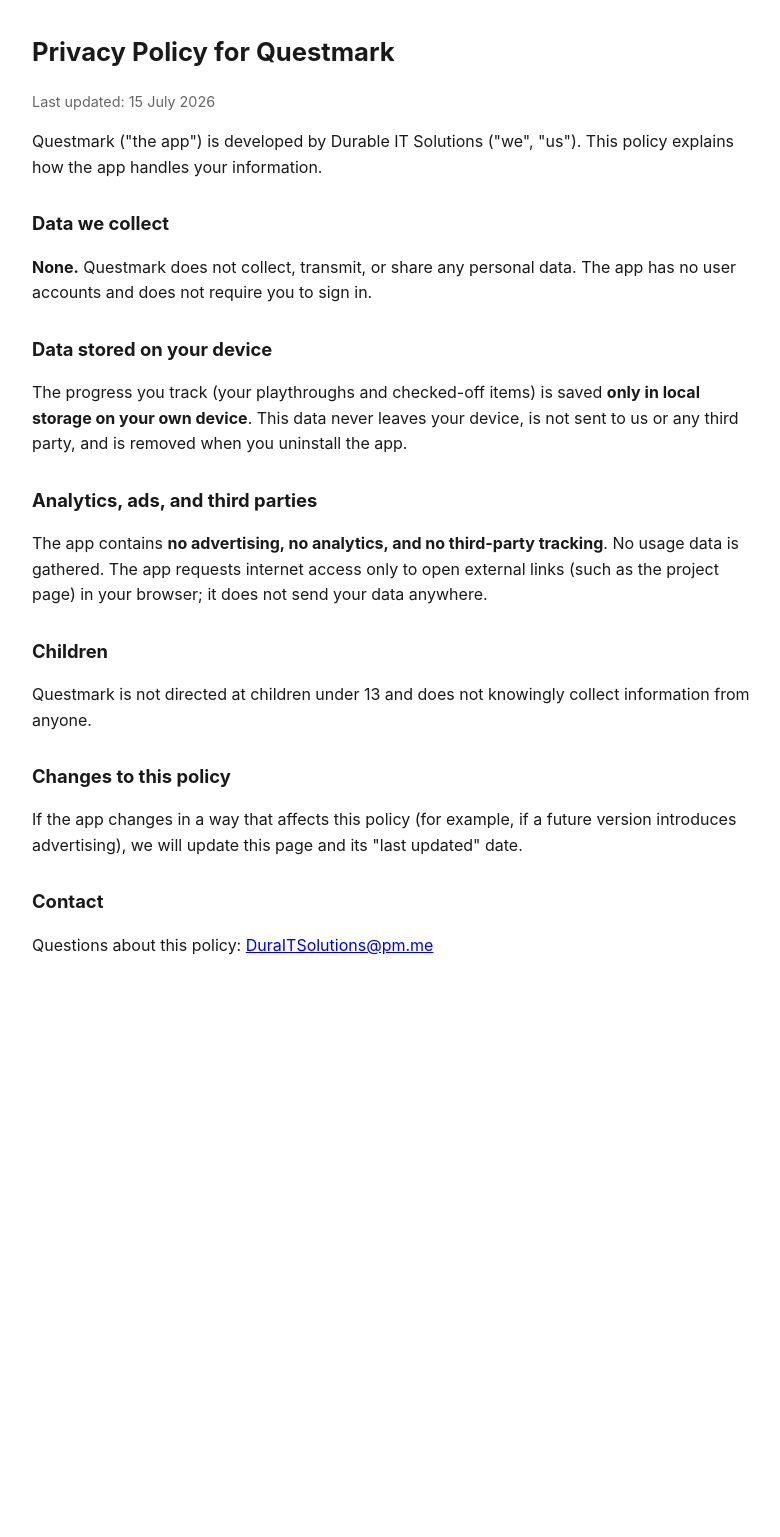
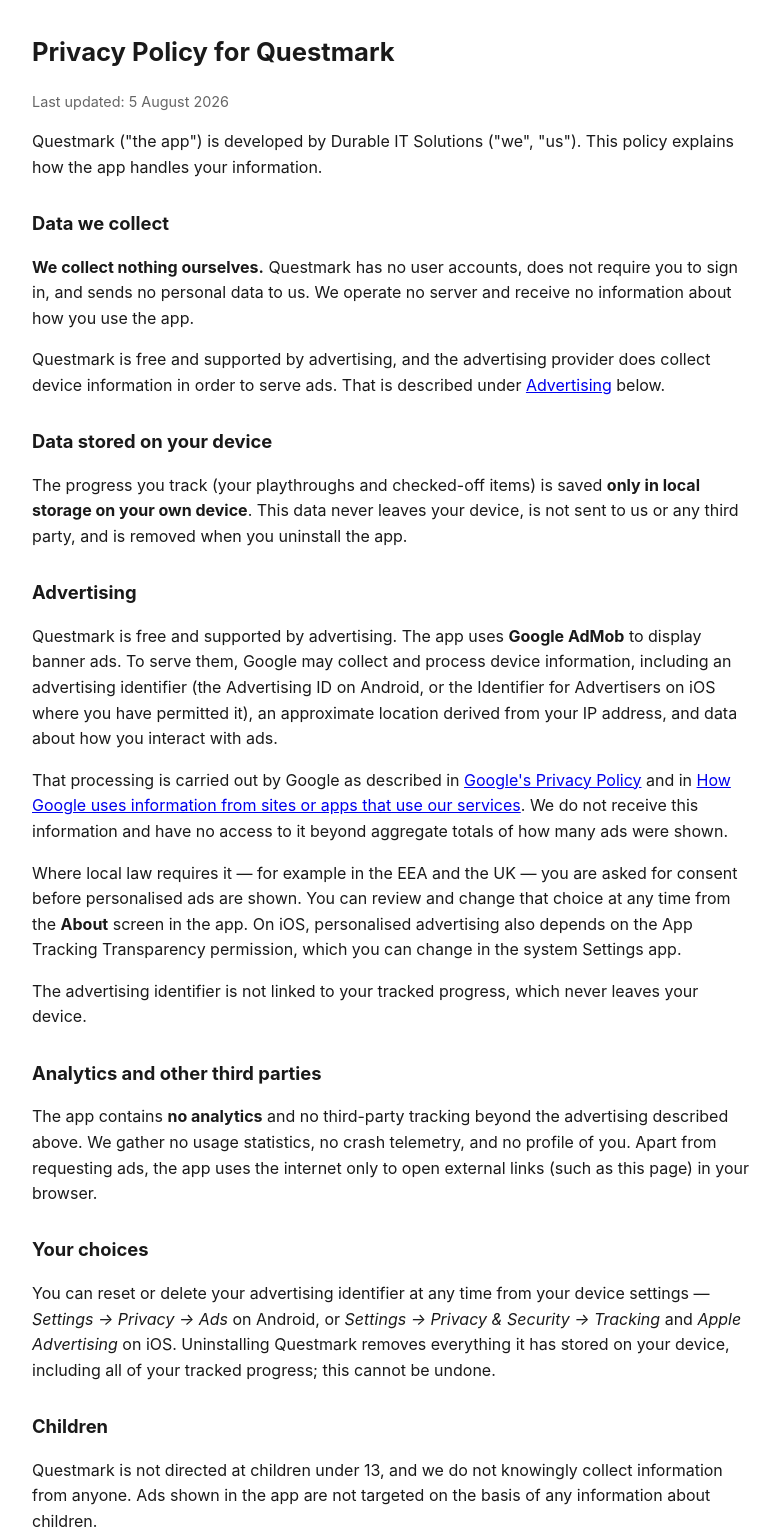
Before and after one commit to Dura-IT/questmark-legal, a plain HTML site: page index.html in a window 1280 px wide. Shown: the top 1537 px of the page, without its empty margins (248-1028 px from the left). Before the commit the page ends 990 px from the top, so only its background shows below. Drawn offline with Linux system fonts and the light colour scheme.

Commit message:
Correct privacy policy for ads, update licenses

```diff
--- a/index.html
+++ b/index.html
@@ -9,31 +9,47 @@
     h1 { font-size: 1.6rem; }
     h2 { font-size: 1.15rem; margin-top: 1.8rem; }
     .meta { color: #666; font-size: 0.9rem; }
-    @media (prefers-color-scheme: dark) { body { background: #111; color: #eee; } .meta { color: #aaa; } a { color: #6db3f2; } }
+    nav { margin-top: 2.5rem; padding-top: 1rem; border-top: 1px solid #ddd; font-size: 0.9rem; }
+    @media (prefers-color-scheme: dark) { body { background: #111; color: #eee; } .meta { color: #aaa; } a { color: #6db3f2; } nav { border-top-color: #333; } }
   </style>
 </head>
 <body>
   <h1>Privacy Policy for Questmark</h1>
-  <p class="meta">Last updated: 15 July 2026</p>
+  <p class="meta">Last updated: 5 August 2026</p>
 
   <p>Questmark ("the app") is developed by Durable IT Solutions ("we", "us"). This policy explains how the app handles your information.</p>
 
   <h2>Data we collect</h2>
-  <p><strong>None.</strong> Questmark does not collect, transmit, or share any personal data. The app has no user accounts and does not require you to sign in.</p>
+  <p><strong>We collect nothing ourselves.</strong> Questmark has no user accounts, does not require you to sign in, and sends no personal data to us. We operate no server and receive no information about how you use the app.</p>
+  <p>Questmark is free and supported by advertising, and the advertising provider does collect device information in order to serve ads. That is described under <a href="#ads">Advertising</a> below.</p>
 
   <h2>Data stored on your device</h2>
   <p>The progress you track (your playthroughs and checked-off items) is saved <strong>only in local storage on your own device</strong>. This data never leaves your device, is not sent to us or any third party, and is removed when you uninstall the app.</p>
 
-  <h2>Analytics, ads, and third parties</h2>
-  <p>The app contains <strong>no advertising, no analytics, and no third-party tracking</strong>. No usage data is gathered. The app requests internet access only to open external links (such as the project page) in your browser; it does not send your data anywhere.</p>
+  <h2 id="ads">Advertising</h2>
+  <p>Questmark is free and supported by advertising. The app uses <strong>Google AdMob</strong> to display banner ads. To serve them, Google may collect and process device information, including an advertising identifier (the Advertising ID on Android, or the Identifier for Advertisers on iOS where you have permitted it), an approximate location derived from your IP address, and data about how you interact with ads.</p>
+  <p>That processing is carried out by Google as described in <a href="https://policies.google.com/privacy">Google's Privacy Policy</a> and in <a href="https://policies.google.com/technologies/partner-sites">How Google uses information from sites or apps that use our services</a>. We do not receive this information and have no access to it beyond aggregate totals of how many ads were shown.</p>
+  <p>Where local law requires it — for example in the EEA and the UK — you are asked for consent before personalised ads are shown. You can review and change that choice at any time from the <strong>About</strong> screen in the app. On iOS, personalised advertising also depends on the App Tracking Transparency permission, which you can change in the system Settings app.</p>
+  <p>The advertising identifier is not linked to your tracked progress, which never leaves your device.</p>
+
+  <h2>Analytics and other third parties</h2>
+  <p>The app contains <strong>no analytics</strong> and no third-party tracking beyond the advertising described above. We gather no usage statistics, no crash telemetry, and no profile of you. Apart from requesting ads, the app uses the internet only to open external links (such as this page) in your browser.</p>
+
+  <h2>Your choices</h2>
+  <p>You can reset or delete your advertising identifier at any time from your device settings — <em>Settings → Privacy → Ads</em> on Android, or <em>Settings → Privacy &amp; Security → Tracking</em> and <em>Apple Advertising</em> on iOS. Uninstalling Questmark removes everything it has stored on your device, including all of your tracked progress; this cannot be undone.</p>
 
   <h2>Children</h2>
-  <p>Questmark is not directed at children under 13 and does not knowingly collect information from anyone.</p>
+  <p>Questmark is not directed at children under 13, and we do not knowingly collect information from anyone. Ads shown in the app are not targeted on the basis of any information about children.</p>
 
   <h2>Changes to this policy</h2>
-  <p>If the app changes in a way that affects this policy (for example, if a future version introduces advertising), we will update this page and its "last updated" date.</p>
+  <p>If the app changes in a way that affects this policy, we will update this page and its "last updated" date.</p>
 
   <h2>Contact</h2>
   <p>Questions about this policy: <a href="mailto:DuraITSolutions@pm.me">DuraITSolutions@pm.me</a></p>
+
+  <nav>
+    <a href="support.html">Support</a> &middot;
+    <a href="licenses.html">Open-Source Licenses</a>
+  </nav>
 </body>
 </html>
```
Also changed, not shown: licenses.html (+13 -2 lines).
